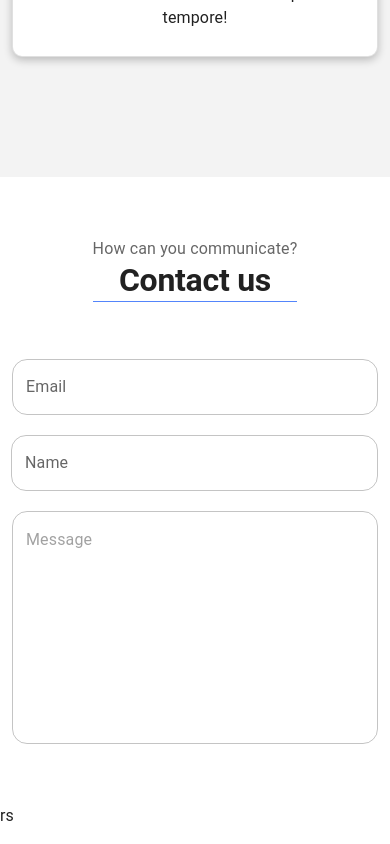
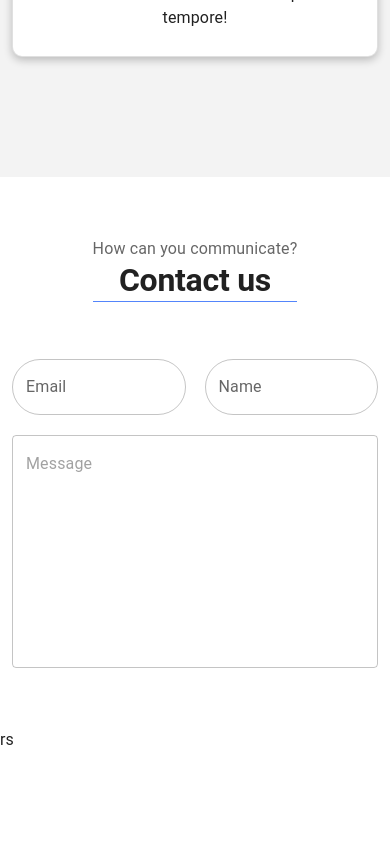
Before and after one commit to MayarAlsalem01/Company, a React (Create React App) app: page / in a window 390 px wide. Shown: the part 3089-3933 px from the top of the page. After the commit the page ends 3857 px from the top, so only its background shows below. Built offline with nearby package versions, Linux system fonts and the light colour scheme.

Commit message:
fix responsive

```diff
--- a/package.json
+++ b/package.json
@@ -9,6 +9,7 @@
     "@fortawesome/react-fontawesome": "^0.2.0",
     "@mui/icons-material": "^5.11.11",
     "@mui/material": "^5.11.15",
+    "@mui/styles": "^5.11.16",
     "@testing-library/jest-dom": "^5.16.5",
     "@testing-library/react": "^13.4.0",
     "@testing-library/user-event": "^13.5.0",
--- a/src/Company/Components/CarouselIteam/carousel.css
+++ b/src/Company/Components/CarouselIteam/carousel.css
@@ -60,3 +60,42 @@
 .slider_detail-box p{
     padding-left: 0px;
 }
+@media (max-height:324px) {
+    .slider_detail-box{
+        margin-top: 5px !important;
+
+    }
+        .carousel-inner{
+        height: 100% !important;
+
+    }
+    .slider_detail-box h1{
+        margin-bottom: 5px !important;
+        font-size: 1.4rem !important;
+    }
+    .slider_detail-box p{
+        font-size: .8rem !important;
+    }
+    .slider_detail-box a{
+        margin-top: 5px !important;
+    }
+}
+@media (max-height:522px) {
+    .slider_detail-box{
+        margin-top: 10px;
+    }
+        .carousel-inner{
+        height: 100% !important;
+
+    }
+    .slider_detail-box h1{
+        margin-bottom: 10px;
+        font-size: 2rem;
+    }
+    .slider_detail-box p{
+        font-size: .9rem;
+    }
+    .slider_detail-box a{
+        margin-top: 10px !important;
+    }
+}
--- a/src/Company/Sections/Contact/Contact.tsx
+++ b/src/Company/Sections/Contact/Contact.tsx
@@ -1,25 +1,20 @@
-import { Box, Button, TextField, TextareaAutosize } from '@mui/material';
+import { Box, Button, TextField, TextareaAutosize, Theme,  } from '@mui/material';
 import './contact.css'
 import Heading from '../../Components/Heading/Heading';
 
 import styled from "@emotion/styled";
 import { DarkTheme } from '../../../Themes/DarkTheme';
-const TextArea = styled.textarea`
-    padding: 10px 20px ;
-    height: 200px;
-    width: 100%;
-    border-color:${DarkTheme.palette.divider};
-    border-radius: 5px;
-    transition: all .5s;
-
-    :focus{
-        border-color: ${DarkTheme.palette.primary.main};
-        outline: solid 1px ${DarkTheme.palette.primary.main};
-        border-radius: 5px;
+import { makeStyles } from '@mui/styles';
+const useStyles = makeStyles((theme:Theme)=>({
+    textField:{
+        '& .MuiInputBase-root':{
+            borderRadius:'50px',
+        }
     }
-`
+}))
 
 const Contact = () => {
+    const classes = useStyles();
     return (
         <Box sx={{ padding: '60px 0 ' }} className='contact container-sm' >
             <Heading title='Contact us' caption='How can you communicate?' />
@@ -40,10 +35,10 @@ const Contact = () => {
                             gap: '20px',
                             marginBottom: '20px'
                         }}>
-                            <TextField className='input' id="email" label="Email" variant="outlined" sx={{
+                            <TextField className={classes.textField} id="email" label="Email" variant="outlined" sx={{
                                 flex: '1',
                             }} />
-                            <TextField id="Name" label="Name" variant="outlined" sx={{ flex: '1' }} />
+                            <TextField className={classes.textField} id="Name" label="Name" variant="outlined" sx={{ flex: '1' }} />
 
                         </Box>
                         <TextField
--- a/src/Company/Sections/Contact/contact.css
+++ b/src/Company/Sections/Contact/contact.css
@@ -4,12 +4,12 @@ form textarea{
 }
 .form{
 }
-.form div{
+/* .form div{
     border-radius: 15px !important;
 }
 .form .css-1nf0jff-MuiInputBase-root-MuiOutlinedInput-root{
     border-radius: 15px;
-}
+} */
 @media (max-width:767px) {
     .form .input-group{
         flex-wrap: wrap;
```
Also changed, not shown: 1 other file (tests, documents, lock files or other folders).
